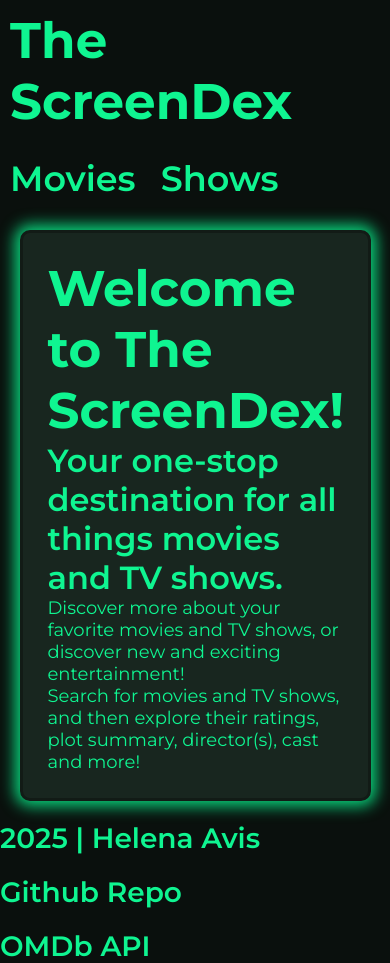
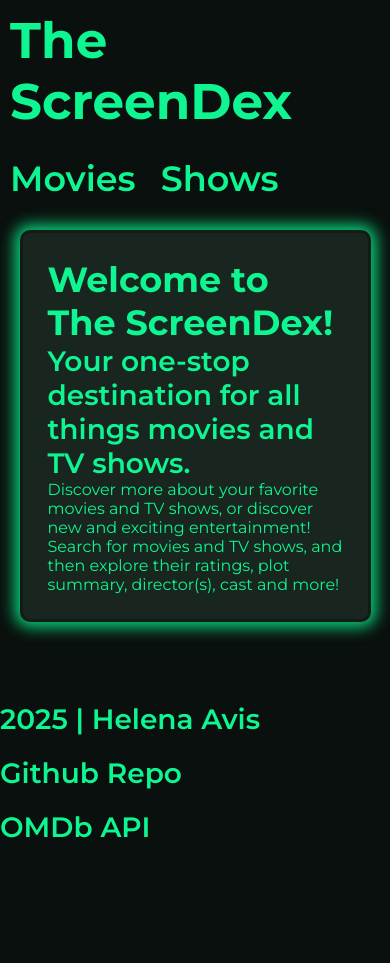
Before and after one commit to HelenaAvis/ScreenDex, a React (Vite) app in the folder ScreenDex/: page / in a window 390 px wide. After the commit the page ends 844 px from the top, so only its background shows below. Built offline with nearby package versions, Linux system fonts and the light colour scheme; the HTML template or start-up script is replaced by a standard one.

Commit message:
Added responsive styling to general purpose text classes.

```diff
--- a/ScreenDex/src/components/SearchForm/SearchForm.css
+++ b/ScreenDex/src/components/SearchForm/SearchForm.css
@@ -63,9 +63,11 @@
 
     .search__input {
         width: 100%;
+        font-size: var(--font-size-body-mobile);
     }
 
     .search__button {
         width: 100%;
+        font-size: var(--font-size-body-mobile);
     }
 }
--- a/ScreenDex/src/css/global.css
+++ b/ScreenDex/src/css/global.css
@@ -49,3 +49,16 @@ body {
     font-weight: var(--font-weight-body);
     color: var(--color-primary);
 }
+
+@media screen and (max-width: 800px) {
+    /* styling for mobile displays */
+    .text--heading {
+        font-size: var(--font-size-heading-mobile);
+    }
+    .text--subheading {
+        font-size: var(--font-size-subheading-mobile);
+    }
+    .text--body {
+        font-size: var(--font-size-body-mobile);
+    }
+}
--- a/ScreenDex/src/css/variables.css
+++ b/ScreenDex/src/css/variables.css
@@ -32,5 +32,5 @@
     --font-size-heading-mobile: 35px;
     --font-size-subheading-mobile: 28px;
     --font-size-body-large-mobile: 20px;
-    --font-size-body-mobile: 14px;
+    --font-size-body-mobile: 16px;
 }
```
